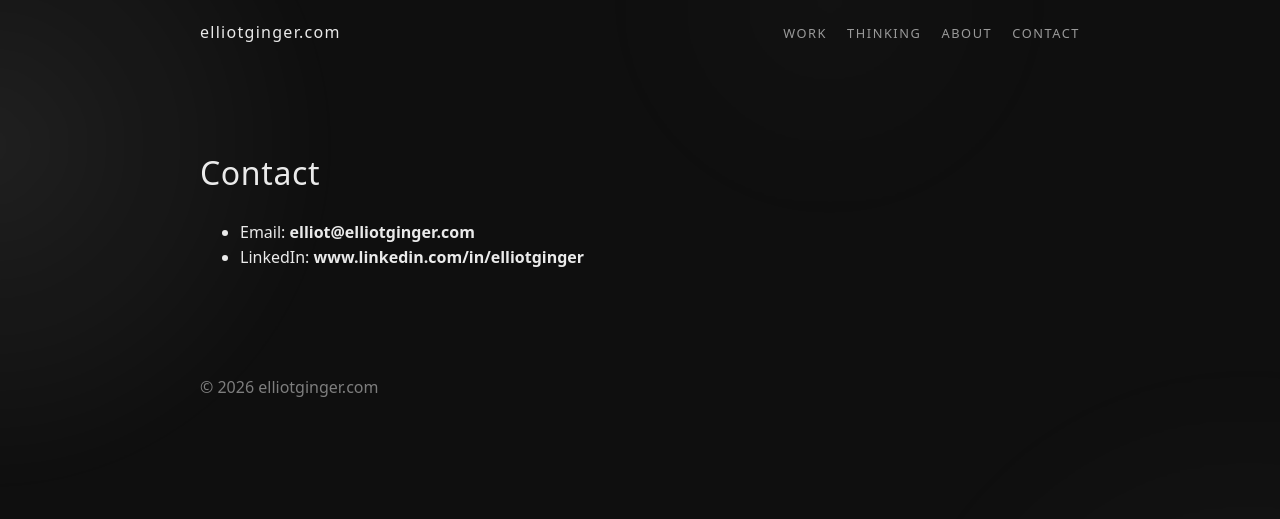
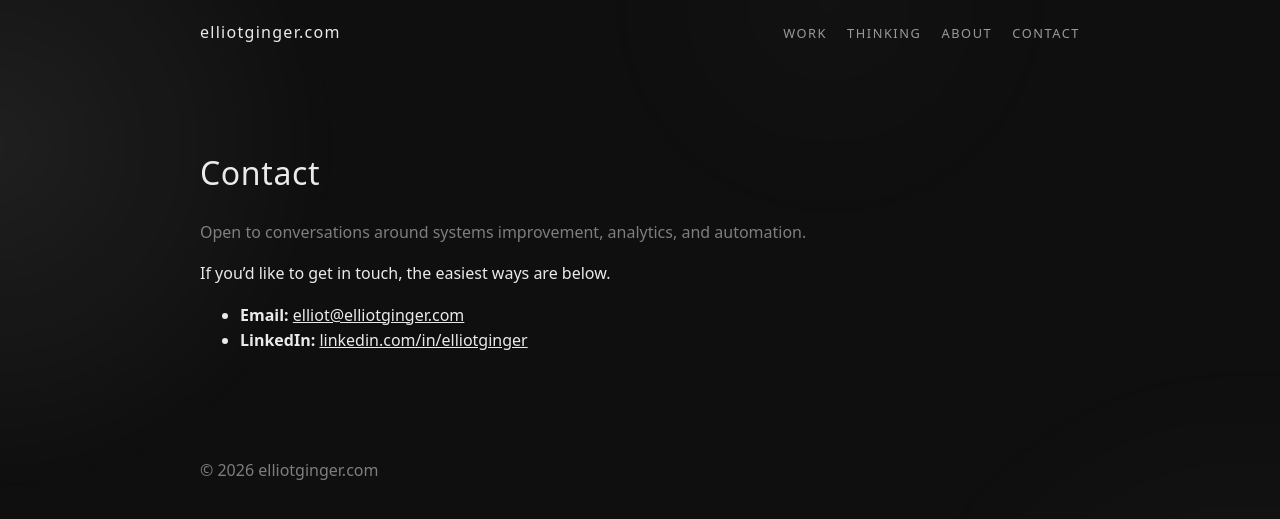
Before and after one commit to ElliotGinge/elliotginger.com, a Jekyll site: the page built from contact.md, in a window 1280 px wide. Shown: the top 519 px of the page. Built offline with Jekyll 4.4.1, drawn with Linux system fonts in a browser that asks for light colours.

Commit message:
Update contact.md

```diff
--- a/contact.md
+++ b/contact.md
@@ -6,5 +6,12 @@ permalink: /contact/
 
 # Contact
 
-- Email: **elliot@elliotginger.com**
-- LinkedIn: **www.linkedin.com/in/elliotginger**
+<span class="muted">
+Open to conversations around systems improvement, analytics, and automation.
+</span>
+
+
+If you’d like to get in touch, the easiest ways are below.
+
+- **Email:** [elliot@elliotginger.com](mailto:elliot@elliotginger.com)
+- **LinkedIn:** [linkedin.com/in/elliotginger](https://www.linkedin.com/in/elliotginger)
```
